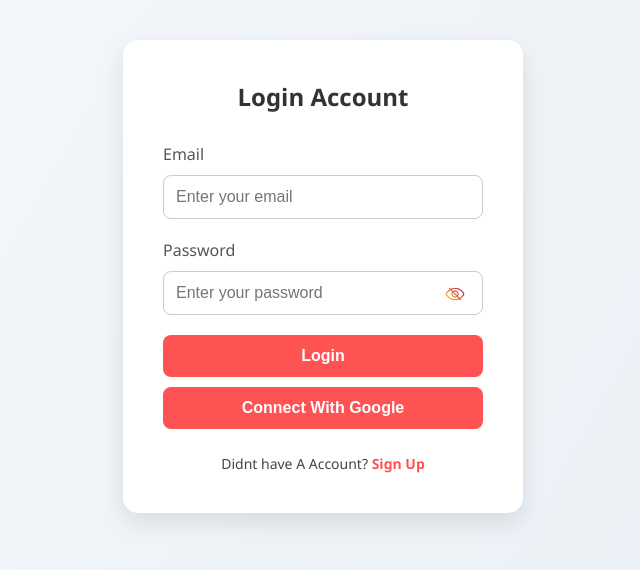
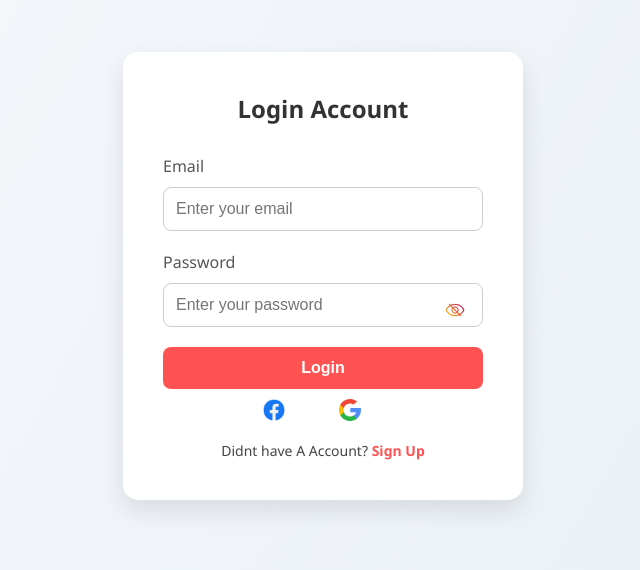
Before and after one commit to muhammadhasnain112/Supa-Base, a plain HTML site: page index.html in a window 1280 px wide. Shown: the part 124-694 px from the top of the page, without its empty margins (317-957 px from the left). Drawn offline with nearby package versions, Linux system fonts and the light colour scheme.

Commit message:
Login Supa Base

```diff
--- a/app.js
+++ b/app.js
@@ -59,20 +59,30 @@ async function google() {
     const { data, error } = await supa.auth.signInWithOAuth({
         provider: 'google',
         options: {
-            redirectTo: 'https://supabase.netlify.app/dashboard.html'
+            redirectTo: 'http://127.0.0.1:5501/dashboard.html'
         }
     })
     document.getElementById("loader").style.display = "none";
     if (error) {
         alert(error.message)
     } else {
-        // console.log('data', data.user);
         alert('Sucessfuly Login')
-        // alert('Sucessfuly Login')
-        // alert('Sucessfuly Login')
-        // alert('Sucessfuly Login')
-        // window.location.href = `dashboard.html`
+    }
+}
 
+async function facebook() {
+    document.getElementById("loader").style.display = "flex";
+    const { data, error } = await supa.auth.signInWithOAuth({
+        provider: 'facebook',
+        options: {
+            redirectTo: 'http://127.0.0.1:5501/dashboard.html'
+        }
+    })
+    document.getElementById("loader").style.display = "none";
+    if (error) {
+        alert(error.message)
+    } else {
+        alert('Sucessfuly Login')
     }
 }
 
--- a/index.html
+++ b/index.html
@@ -130,11 +130,18 @@
       font-size: large;
     }
 
-    img {
+    #visible {
       position: absolute;
-      top: 51vh;
+      top: 53vh;
       left: 59.5vw;
     }
+.google{
+  /* float: right; */
+  margin-left: 50px;
+}
+.facebook{
+  margin-left: 100px;
+}
   </style>
 </head>
 
@@ -155,7 +162,10 @@
     </div>
 
     <button onclick="login()">Login</button>
-    <button onclick="google()">Connect With Google</button>
+    <img src="img/communication.png" alt="" width="22" class="facebook" onclick="facebook()">
+    <img src="img/search.png" alt="" width="22" class="google" onclick="google()">
+    <!-- <button>Connect With Google</button> -->
+    <!-- <button>Connect With Facebook</button> -->
 
 
     <div class="login-text">
```
Also changed, not shown: img/communication.png (added), img/search.png (added).
